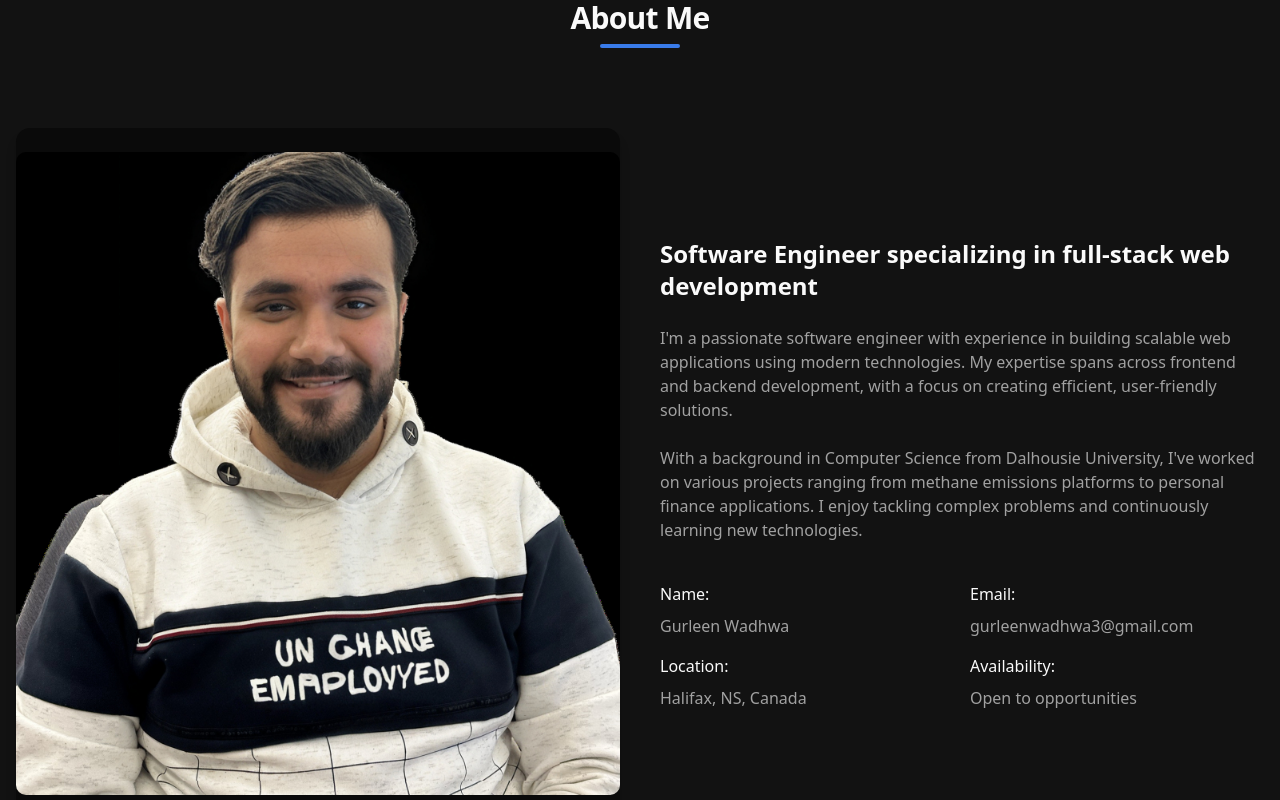
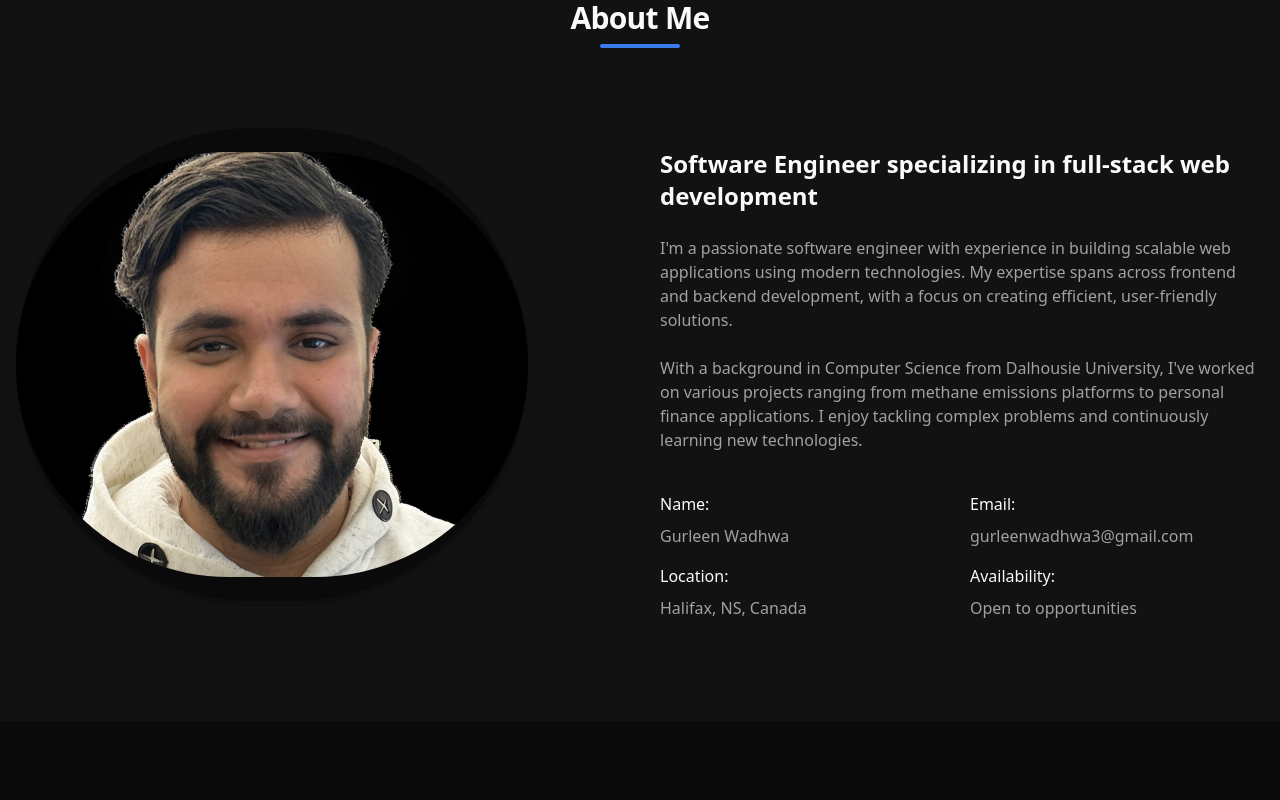
Before and after one commit to gurleenwadhwa-13/portfolio, a React (Vite) app: page / in a window 1280 px wide. Shown: the part 880-1680 px from the top of the page. Built offline with nearby package versions, Linux system fonts and the light colour scheme.

Commit message:
Made some changes to the padding, margin and max width of the image, hence making a good UI, also changed the image

```diff
--- a/src/components/About.tsx
+++ b/src/components/About.tsx
@@ -10,14 +10,14 @@ const About = () => {
           <div className="w-20 h-1 bg-primary rounded-full mb-8"></div>
         </div>
 
-        <div className="grid grid-cols-1 md:grid-cols-2 gap-10 items-center">
-          <div>
-            <Card className="border-none shadow-lg">
+        <div className="grid grid-cols-1 md:grid-cols-2 gap-10 items-center max-w-auto">
+          <div className="mb-5 pb-5 rounded-full max-w-lg">
+            <Card className="max-w-lg border-none shadow-lg rounded-full ">
               <CardContent className="p-0">
                 <img
                   src={Portfolio}
                   alt="Gurleen Wadhwa"
-                  className="w-full h-auto rounded-lg"
+                  className="w-auto h-auto rounded-full"
                 />
               </CardContent>
             </Card>
```
Also changed, not shown: src/assets/images/portfolio_picture.jpg.
